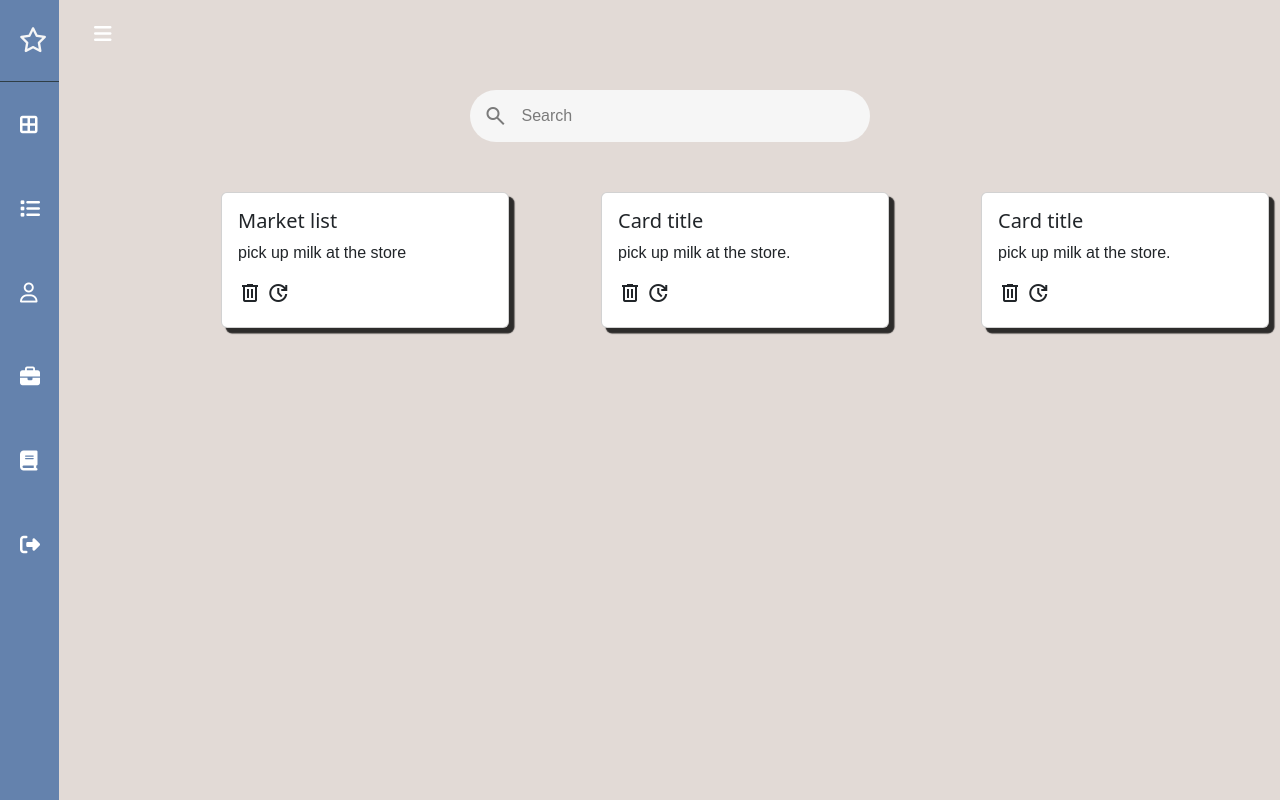
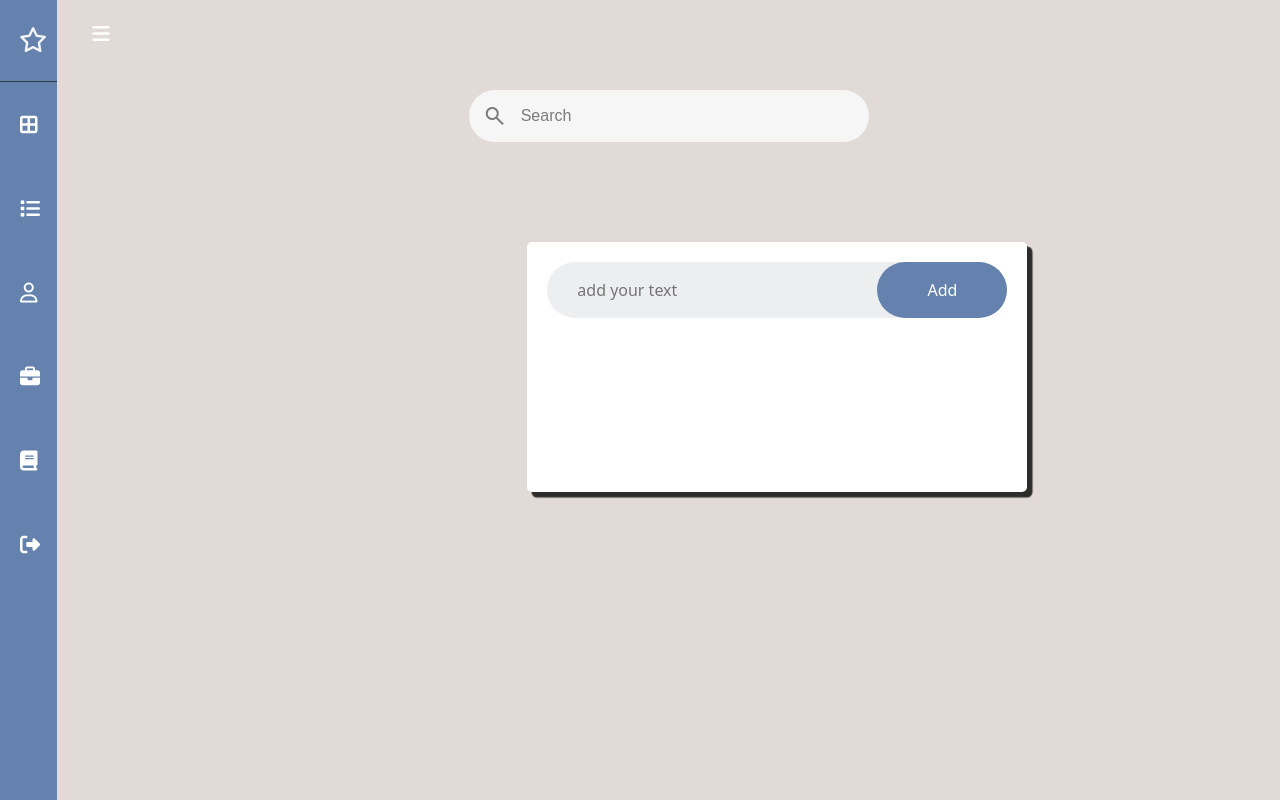
Before and after one commit to lia-chan-jpg/Notes-app, a plain HTML site: page Index.html in a window 1280 px wide. Shown: the top 800 px of the page. Drawn offline with nearby package versions, Linux system fonts and the light colour scheme.

Commit message:
new note feature

```diff
--- a/Assets/Script.js
+++ b/Assets/Script.js
@@ -1,3 +1,4 @@
+//to move the side bar
 const mainHead = document.querySelector( '.main-head' );
 const showcase = document.querySelector( '.showcase' );
 const toggler = document.querySelector( '.toggler' );
@@ -5,3 +6,51 @@ toggler.addEventListener( 'click', function(){
     mainHead.classList.toggle( 'active' );
     showcase.classList.toggle( 'width' );
 } )
+
+//to create new notes
+const notescontainer = document.querySelector('.notes-container')
+const createbtn = document.querySelector('#btn')
+let notes=document.querySelectorAll('.inputbox')
+
+createbtn.addEventListener("click", ()=>{
+    let inputbox = document.createElement("p")
+    let img=document.createElement("img")
+    // creates a p tag and sets the attibutes and class name
+    inputbox.className="input-box"
+    inputbox.setAttribute("contenteditable","true")
+    // appens the delete icon into the input-box
+    img.src ="Assets/delete.png"
+    notescontainer.appendChild(inputbox).appendChild(img)
+    let note1=true
+})
+    function note(){
+        if(note1===true)
+        {
+            notescontainer.insertAdjacentElement("afterend",inputbox,img)
+        }
+
+    }
+
+//to delete note
+notescontainer.addEventListener("click", function(e){
+    //if the target you click on has a tag name img then remove the parent element ie the whole p tag
+    if (e.target.tagName ==="IMG")
+{
+    e.target.parentElement.remove();
+}
+})
+
+//to-do list
+const inputlist= document.getElementById("input-list")
+const listconatiner= document.getElementById("list-conatiner")
+
+function addtask(){
+    if(inputlist.value === "")
+    {
+        alert("You havent added a task")
+    }else{
+        let li = document.createElement("li")
+        li.innerHTML = inputlist.value
+        listconatiner.appendChild(li)
+    }
+}
--- a/Assets/card.css
+++ b/Assets/card.css
@@ -1,20 +1,127 @@
-
-.container-md{
+/* notes */
+.container{
    margin-left:150px ;
    margin-top: 50px;
 
 }
 
-.mycard{
-  padding-bottom: 15px;
-
+.notes-container{
+  display: flex;
+  flex-wrap: wrap;
+  gap: 50px;
 }
 
-  .card{
+.input-box{
+  position: relative;
+  width: 250px;
+  max-width: 500px;
+  min-height: 250px;
+  background: #fff;
+  color: #333;
+  padding: 20px;
+  box-sizing: border-box;
+  margin: 20px 0;
+  outline: none;
+  border-radius: 5px;
     /* 5px ->x-axis & y-axis
     1px->blur
     .5px->spread
     rgba-> shade of black */
-    box-shadow: 5px 5px 1px .5px rgba(0,0,0,.8);
 
+  box-shadow: 5px 5px 1px .5px rgba(0,0,0,.8);
+  transition: .5s ease-in-out;
+}
+
+  .input-box img{
+    width: 25px;
+    position: absolute;
+    bottom: 15px;
+    right:15px ;
+    cursor: pointer;
   }
+
+/* To-do list */
+.list-box{
+  position: relative;
+  width: 100%;
+  max-width: 500px;
+  min-height: 250px;
+  background: #fff;
+  color: #333;
+  padding: 20px;
+  box-sizing: border-box;
+  margin: 50px auto 20px;
+  outline: none;
+  border-radius: 5px;
+    /* 5px ->x-axis & y-axis
+    1px->blur
+    .5px->spread
+    rgba-> shade of black */
+
+  box-shadow: 5px 5px 1px .5px rgba(0,0,0,.8);
+  transition: .5s ease-in-out;
+}
+
+
+.con{
+  display: flex;
+  align-items: center;
+  justify-content: space-between;
+  background: #edeef0;
+  border-radius: 30px;
+  padding-left: 20px;
+  margin-bottom: 25px;
+}
+
+.in-put{
+  flex: 1;
+  border: none;
+  outline: none;
+  background: transparent;
+  padding: 10px;
+  font-weight: 14px;
+}
+
+.but-ton{
+  border: none;
+  outline: none;
+  padding: 16px 50px;
+  background: #6482AD;
+  color: #fff;
+  font-size: 16px;
+  cursor: pointer;
+  border-radius: 30px;
+}
+
+ .list-con ul li{
+  list-style: none;
+  font-size: 17px;
+  padding: 12px 8px 50px;
+  user-select: none;
+  cursor: pointer;
+  position: relative;
+}
+
+.checked{
+  color: #555;
+  text-decoration: line-through;
+}
+
+
+ /* .list-con ul li::before {
+  content: "  ";
+  position: absolute;
+  height: 28px;
+  width: 28px;
+  top: 12px;
+  left :8px;
+
+} */
+
+ul{
+  list-style: none;
+}
+
+/* ul li.checked::before{
+background-image: url(./checked.png)
+} */
--- a/Assets/sidebar.css
+++ b/Assets/sidebar.css
@@ -2,6 +2,10 @@
   margin: 0;
   padding: 0;
   box-sizing: border-box;
+}
+
+body{
+  background: #E2DAD6;
 }
 
 a{
@@ -59,7 +63,7 @@ width: 100%;
 .main-wrap .main-head .main-nav .navbar .navbar-nav .title h3 .title-text{
   position: absolute;
   left: 35px;
-   opacity: 0;  /*note opacity to 1 initally  */
+   opacity: 0;
   transition: .2s ease;
 }
 
@@ -113,11 +117,11 @@ width: 100%;
 }
 
  .main-wrap .showcase{
-  width: 97%;
+  width: 100%;
   height: 100vh;
-  background: #E2DAD6 no-repeat;
-  background-position: center;
-  background-size: cover;
+  /* background: #E2DAD6;  */
+  /* background-position: center;
+  background-size: cover; */
   position:relative;
   transition: .3s ease-in-out;
 }
--- a/Index.html
+++ b/Index.html
@@ -7,6 +7,7 @@
       rel="stylesheet"
       href="https://fonts.googleapis.com/css2?family=Material+Symbols+Outlined:opsz,wght,FILL,GRAD@24,400,0,0"
     />
+    <script src="https://ajax.googleapis.com/ajax/libs/jquery/3.5.1/jquery.min.js"></script>
     <script
       src="https://kit.fontawesome.com/f142a1a926.js"
       crossorigin="anonymous"
@@ -20,6 +21,7 @@
     <link rel="stylesheet" href="./Assets/searchbar.css"/>
     <link rel="stylesheet" href="./Assets/sidebar.css" />
     <link rel="stylesheet" href="./Assets/card.css" />
+    <title>StrayNotes </title>
   </head>
   <body>
     <!-- Side bar -->
@@ -36,14 +38,14 @@
               </div>
               <ul class="nav-list">
                 <li class="nav-list-item">
-                  <a href="#" class="nav-link">
+                  <a href="#" class="nav-link" id="btn">
                     <i class="fa-solid fa-border-all"></i>
                     <span class="link-text">Create</span>
                   </a>
                 </li>
                 <li class="nav-list-item">
-                  <a href="#" class="nav-link">
-                    <i class="fa-solid fa-list"></i>
+                  <a href="#" class="nav-link" id="btn2">
+                    <i onclick="show()" class="fa-solid fa-list"></i>
                     <span class="link-text">Checklist</span>
                   </a>
                 </li>
@@ -90,6 +92,7 @@
           <div class="content">
             <div class="welcome">
               <div class="content-text">
+
                 <!-- search bar  -->
                 <form action="">
                   <div class="search">
@@ -106,61 +109,35 @@
 
 
 
-                 <!-- Cards  -->
-    <div class="container-md">
-      <div class="row">
-        <div class="col">
-          <div class="mycard">
-            <div class="card" style="width: 18rem">
-              <div class="card-body">
-                <h5 class="card-title">Market list</h5>
-                <p class="card-text">pick up milk at the store</p>
-                <span class="material-symbols-outlined">delete</span>
-                <span class="material-symbols-outlined">update</span>
-              </div>
-            </div>
-          </div>
-        </div>
+                 <!-- Notes-->
+                   <div class="container">
+                    <div class="notes-container">
 
-        <div class="col">
-          <div class="mycard">
-            <div class="card" style="width: 18rem">
-              <div class="card-body">
-                <h5 class="card-title">Card title</h5>
-                <p class="card-text">pick up milk at the store.</p>
-                <span class="material-symbols-outlined">delete</span>
-                <span class="material-symbols-outlined">update</span>
-              </div>
-            </div>
-          </div>
-        </div>
+                    <!-- to-do list -->
+                    <div class="list-box" id="mylist">
+                      <div class="con">
+                        <input class="in-put" id="input-list" placeholder="add your text">
+                        <button class="but-ton" onclick="addtask()">Add</button>
+                      </div>
+                      <ul class="list-con" id="list-conatiner">
+                        <!-- <li class="checked">task 1</li>
+                        <li>task 1</li>
+                        <li> task 1</li> -->
+                      </ul>
+                     </div>
 
-        <div class="col">
-          <div class="mycard">
-            <div class="card" style="width: 18rem">
-              <div class="card-body">
-                <h5 class="card-title">Card title</h5>
-                <p class="card-text">pick up milk at the store.</p>
-                <span class="material-symbols-outlined">delete</span>
-                <span class="material-symbols-outlined">update</span>
-              </div>
-            </div>
-          </div>
-        </div>
-      </div>
-    </div>
+                    </div>
+                  </div>
 
-
-
-
-
-
-              </div>
+                  </div>
+                </div>
             </div>
           </div>
         </div>
       </section>
     </div>
+
+
 
 
 
```
Also changed, not shown: Assets/checked.png (added), Assets/delete.png (added), Assets/edit.png (added), Assets/icon.png (added), Assets/unchecked.png (added).
